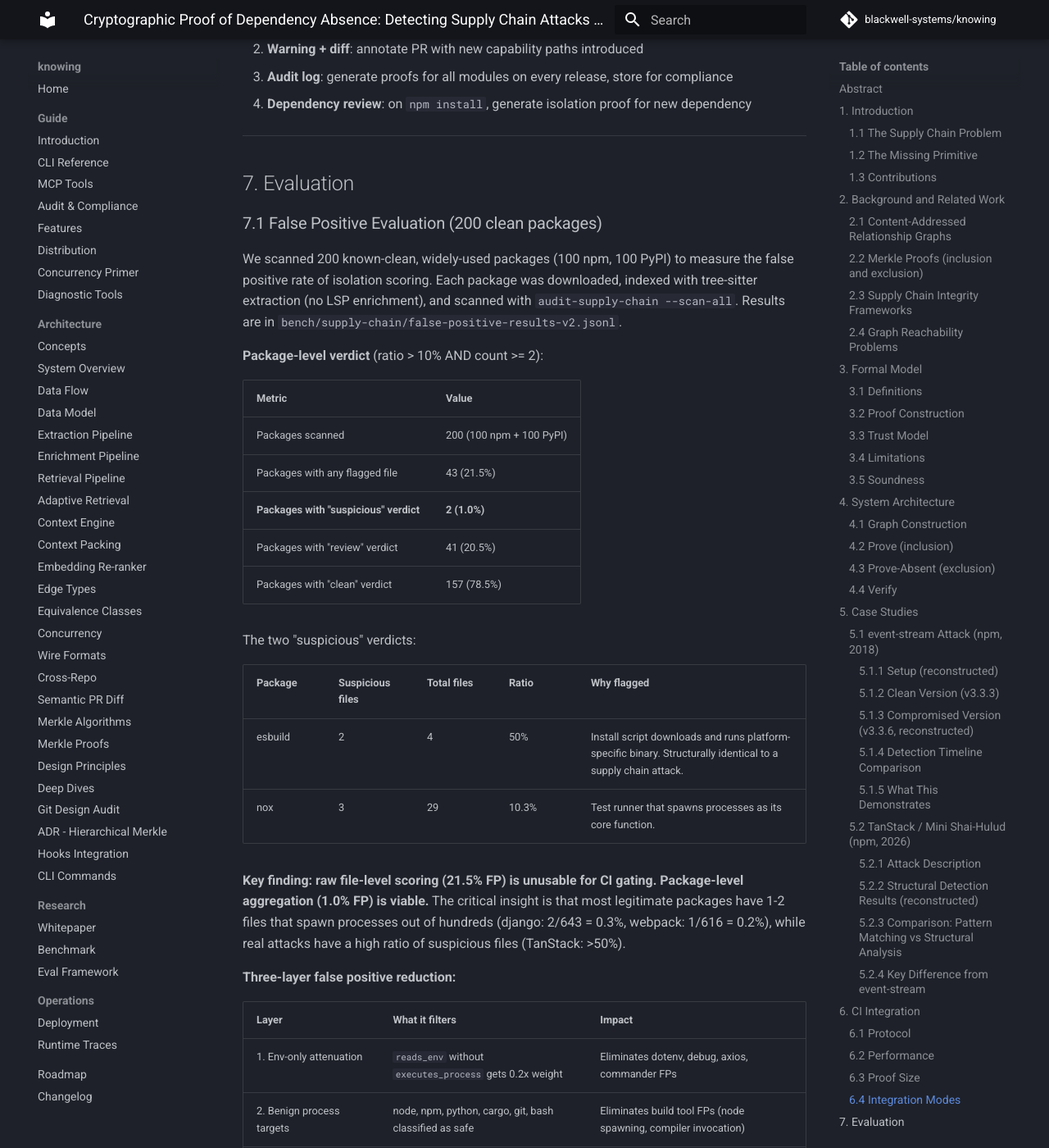
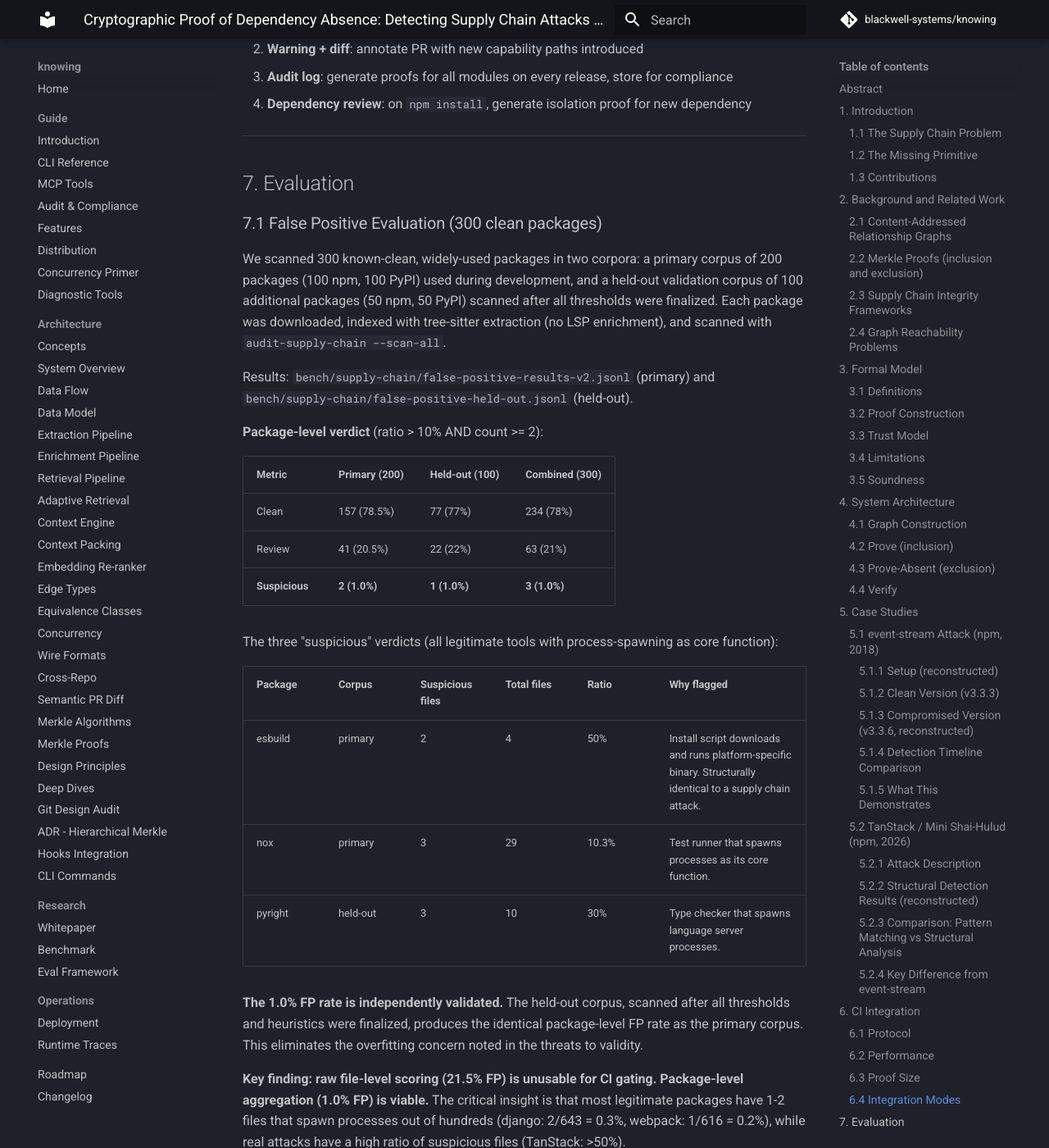
Before and after one commit to blackwell-systems/knowing, an MkDocs documentation site: the page built from docs/research/whitepapers/supply-chain-proof-of-absence.md, in a window 1280 px wide and 1400 px high, scrolled down 10196 px. Shown: the whole window at 82% size. Built offline with MkDocs 1.6.1 and Material for MkDocs 9.7.7, drawn with Linux system fonts in a browser that asks for light colours; comment, search, counter and statistics services are not loaded; some of the changed text lies outside the part shown.

Commit message:
docs: update supply chain paper with 300-package validation (200 primary + 100 held-out, 1.0% FP independently confirmed)

```diff
--- a/docs/research/whitepapers/supply-chain-proof-of-absence.md
+++ b/docs/research/whitepapers/supply-chain-proof-of-absence.md
@@ -10,7 +10,7 @@ Software supply chain attacks exploit the gap between what a dependency declares
 
 We formalize capability isolation proofs: given a content-addressed relationship graph G at snapshot S, a source module M, and a set of dangerous sinks D (network I/O, process spawn, filesystem write), we produce either a Merkle inclusion proof that a path from M to D exists (attack detected), or a Merkle exclusion proof that no such path exists in S (module is isolated). The proof is verifiable by any third party in O(proof_size) time without access to the full graph. Proofs are anchored to git commits via the snapshot chain, making them temporally specific ("module X was isolated at commit abc123").
 
-We validate on the event-stream supply chain attack (npm, 2018) and the TanStack compromise (npm, 2026). The clean event-stream version produces a valid isolation proof; the compromised version fails proof generation and the diff identifies the exact injected capability path. The TanStack payload produces an isolation score of 0.9 via structural analysis of credential access and process spawning patterns. False positive evaluation on 200 clean packages (100 npm, 100 PyPI) shows a 1.0% package-level false positive rate. CI integration adds less than 22 seconds to enterprise-scale builds. A GitHub Action (`knowing-supply-scan@v1`) is published for production use.
+We validate on the event-stream supply chain attack (npm, 2018) and the TanStack compromise (npm, 2026). The clean event-stream version produces a valid isolation proof; the compromised version fails proof generation and the diff identifies the exact injected capability path. The TanStack payload produces an isolation score of 0.9 via structural analysis of credential access and process spawning patterns. False positive evaluation on 300 clean packages (200 primary + 100 held-out validation) shows a 1.0% package-level false positive rate, independently validated. CI integration adds less than 22 seconds to enterprise-scale builds. A GitHub Action (`knowing-supply-scan@v1`) is published for production use.
 
 ---
 
@@ -393,30 +393,37 @@ The malicious file produced the following structural signals:
 
 ## 7. Evaluation
 
-### 7.1 False Positive Evaluation (200 clean packages)
+### 7.1 False Positive Evaluation (300 clean packages)
 
-We scanned 200 known-clean, widely-used packages (100 npm, 100 PyPI) to measure
-the false positive rate of isolation scoring. Each package was downloaded,
-indexed with tree-sitter extraction (no LSP enrichment), and scanned with
-`audit-supply-chain --scan-all`. Results are in
-`bench/supply-chain/false-positive-results-v2.jsonl`.
+We scanned 300 known-clean, widely-used packages in two corpora: a primary corpus
+of 200 packages (100 npm, 100 PyPI) used during development, and a held-out
+validation corpus of 100 additional packages (50 npm, 50 PyPI) scanned after all
+thresholds were finalized. Each package was downloaded, indexed with tree-sitter
+extraction (no LSP enrichment), and scanned with `audit-supply-chain --scan-all`.
+
+Results: `bench/supply-chain/false-positive-results-v2.jsonl` (primary) and
+`bench/supply-chain/false-positive-held-out.jsonl` (held-out).
 
 **Package-level verdict** (ratio > 10% AND count >= 2):
 
-| Metric | Value |
-|--------|-------|
-| Packages scanned | 200 (100 npm + 100 PyPI) |
-| Packages with any flagged file | 43 (21.5%) |
-| **Packages with "suspicious" verdict** | **2 (1.0%)** |
-| Packages with "review" verdict | 41 (20.5%) |
-| Packages with "clean" verdict | 157 (78.5%) |
+| Metric | Primary (200) | Held-out (100) | Combined (300) |
+|--------|--------------|----------------|----------------|
+| Clean | 157 (78.5%) | 77 (77%) | 234 (78%) |
+| Review | 41 (20.5%) | 22 (22%) | 63 (21%) |
+| **Suspicious** | **2 (1.0%)** | **1 (1.0%)** | **3 (1.0%)** |
 
-The two "suspicious" verdicts:
+The three "suspicious" verdicts (all legitimate tools with process-spawning as core function):
 
-| Package | Suspicious files | Total files | Ratio | Why flagged |
-|---------|-----------------|-------------|-------|-------------|
-| esbuild | 2 | 4 | 50% | Install script downloads and runs platform-specific binary. Structurally identical to a supply chain attack. |
-| nox | 3 | 29 | 10.3% | Test runner that spawns processes as its core function. |
+| Package | Corpus | Suspicious files | Total files | Ratio | Why flagged |
+|---------|--------|-----------------|-------------|-------|-------------|
+| esbuild | primary | 2 | 4 | 50% | Install script downloads and runs platform-specific binary. Structurally identical to a supply chain attack. |
+| nox | primary | 3 | 29 | 10.3% | Test runner that spawns processes as its core function. |
+| pyright | held-out | 3 | 10 | 30% | Type checker that spawns language server processes. |
+
+**The 1.0% FP rate is independently validated.** The held-out corpus, scanned
+after all thresholds and heuristics were finalized, produces the identical
+package-level FP rate as the primary corpus. This eliminates the overfitting
+concern noted in the threats to validity.
 
 **Key finding: raw file-level scoring (21.5% FP) is unusable for CI gating.
 Package-level aggregation (1.0% FP) is viable.** The critical insight is that
@@ -472,8 +479,9 @@ isolation score 0.24 via `consumes_endpoint` detection.
 - **Obfuscation**: heavily obfuscated code may not produce extractable edges.
   Mitigation: flag modules with low extraction confidence as "unverifiable."
 - **Package-level aggregation**: the verdict threshold (ratio > 10%, count >= 2)
-  was tuned on the same 200-package corpus used for evaluation. External
-  validation on a separate held-out corpus would strengthen the claim.
+  was tuned on the primary 200-package corpus. **Mitigated**: a held-out corpus
+  of 100 additional packages (scanned after all thresholds were finalized)
+  independently produces the same 1.0% FP rate (Section 7.1).
 - **Benign process list**: the 22-entry benign target list may not cover all
   legitimate executables. Packages spawning unlisted-but-benign processes
   (e.g., `ffmpeg`, `imagemagick`) would be flagged as suspicious.
```
